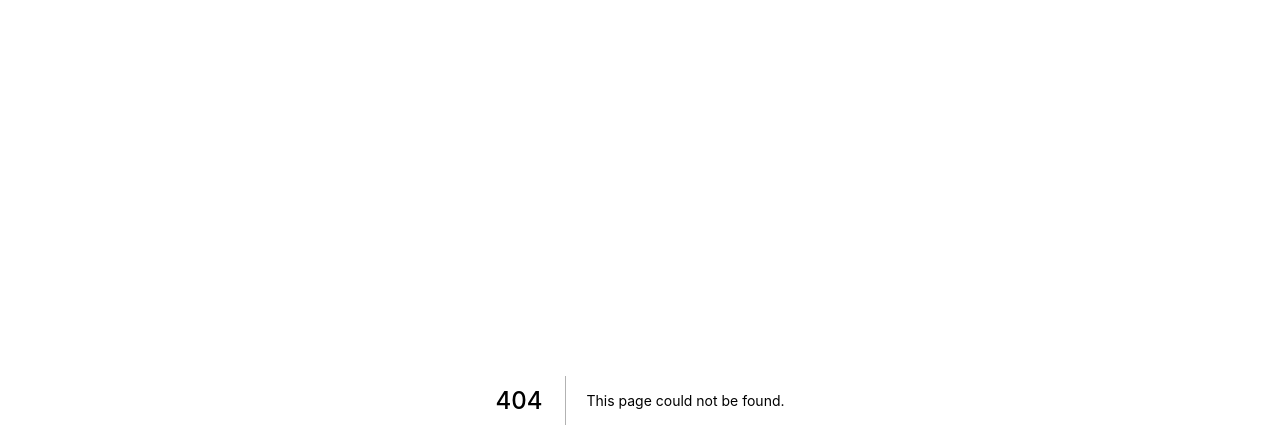
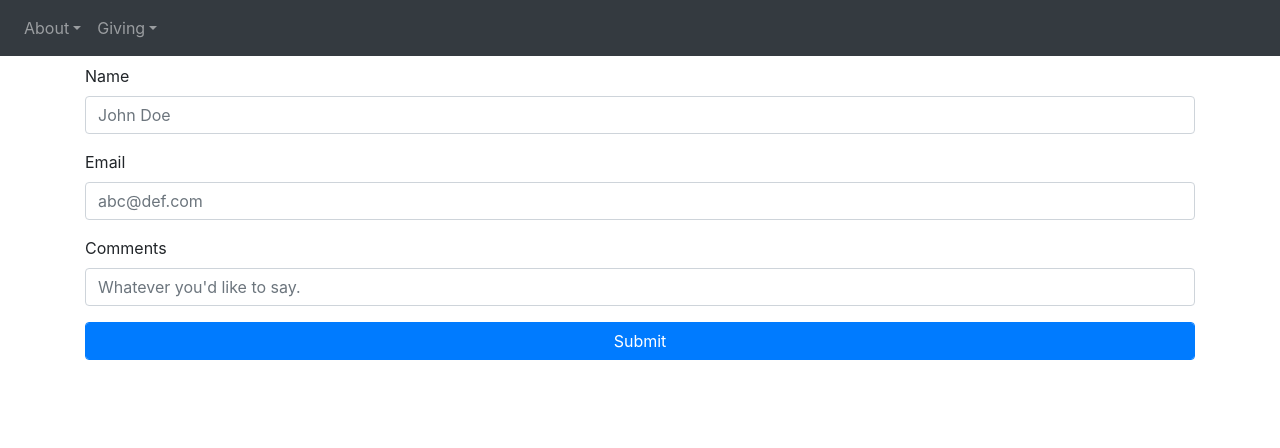
Before and after one commit to agarmu/santas-warehouse, a Next.js app: page /contact in a window 1280 px wide. Before the commit this address had no page. Shown: the top 448 px of the page. Built offline with nearby package versions, Linux system fonts and the light colour scheme.

Commit message:
feat: add Contact system

```diff
--- /dev/null
+++ b/src/components/form.tsx
@@ -0,0 +1,26 @@
+import { FieldProps } from 'formik';
+import { DetailedHTMLProps, InputHTMLAttributes } from 'react';
+
+type InputProps = DetailedHTMLProps<
+  InputHTMLAttributes<HTMLInputElement>,
+  HTMLInputElement
+>;
+type InputFieldProps = { placeholder: string; label: string; id: string };
+export const InputField: React.ReactNode = ({
+  field,
+  id,
+  // form: _,
+  placeholder,
+  label,
+  ...props
+}: FieldProps & InputProps & InputFieldProps) => (
+  <div className="form-group mb-3">
+    <label htmlFor={`formInput-${id}`}>{label}</label>
+    <input
+      {...field}
+      id={`formInput-${id}`}
+      placeholder={placeholder}
+      {...props}
+    />
+  </div>
+);
--- /dev/null
+++ b/src/pages/api/contact.ts
@@ -0,0 +1,48 @@
+import { connectToDatabase } from 'lib/mongodb';
+import { Db } from 'mongodb';
+import { NextApiRequest, NextApiResponse } from 'next';
+
+const dbCollection = `feedback`;
+
+export default async function Hi(req: NextApiRequest, res: NextApiResponse) {
+  if (req.method === `GET`) {
+    const { db }: { db: Db } = await connectToDatabase();
+    const feedback = await db
+      .collection(dbCollection)
+      .find({})
+      .limit(20)
+      .toArray();
+    res.status(200).send(feedback);
+  } else if (req.method === `POST`) {
+    try {
+      const {
+        name,
+        email,
+        comments,
+      }: { name: string; email: string; comments: string } = req.body;
+      const errors: string[] = [];
+      if (!name || name === ``) {
+        errors.push(`Name field not present/invalid.`);
+      }
+      if (email.match(/(.+)@(.+)(\..+)+/g) == null) {
+        errors.push(`Invalid email.`);
+      }
+      if (comments.length === 0) {
+        errors.push(`Comment must be present.`);
+      }
+      if (errors.length > 0) {
+        res.status(400).json({ error: { request: errors } });
+        return;
+      }
+      const { db }: { db: Db } = await connectToDatabase();
+      const feedback = await db
+        .collection(dbCollection)
+        .insertOne({ name, email, comments });
+      res.status(200).send({ success: { id: feedback.insertedId } });
+    } catch (error) {
+      res.status(500).json({ error: { server: error } });
+    }
+  } else {
+    res.status(400).send(`Bad Request`);
+  }
+}
--- a/src/pages/api/getfeedback.ts
+++ /dev/null
@@ -1,8 +0,0 @@
-import { connectToDatabase } from 'lib/mongodb';
-import { NextApiRequest, NextApiResponse } from 'next';
-
-export default async function Hi(_req: NextApiRequest, res: NextApiResponse) {
-  const { db } = await connectToDatabase();
-  const feedback = await db.collection(`feedback`).find({}).limit(20).toArray();
-  res.status(200).send(feedback);
-}
--- /dev/null
+++ b/src/pages/contact.tsx
@@ -0,0 +1,120 @@
+import { InputField } from 'components/form';
+import Layout from 'components/layout';
+import { Formik, Field } from 'formik';
+import * as React from 'react';
+
+const apiEndpoint = `/api/contact`;
+
+interface IProps {
+  type?: string;
+}
+
+interface IState {
+  submitted: boolean;
+  errors: string[];
+}
+
+class Contact extends React.Component<IProps, IState> {
+  constructor(props: IProps) {
+    super(props);
+    this.state = {
+      submitted: false,
+      errors: [],
+    };
+  }
+
+  render(): React.ReactNode {
+    const { errors, submitted } = this.state;
+    return (
+      <div>
+        {errors.length > 0 && (
+          <div className="alert alert-danger">
+            <ul className="list-group">
+              {errors.map((error) => (
+                <li>{error}</li>
+              ))}
+            </ul>
+          </div>
+        )}
+        {submitted ? (
+          <h1 className="text-center">
+            <span className="badge badge-success">
+              Thank you for your input!
+            </span>
+          </h1>
+        ) : (
+          <Formik
+            onSubmit={(data) => {
+              fetch(apiEndpoint, {
+                method: `POST`,
+                mode: `same-origin`,
+                cache: `no-cache`,
+                credentials: `same-origin`,
+                headers: {
+                  'Content-Type': `application/json`,
+                },
+                body: JSON.stringify(data),
+              })
+                .then(async (res) => {
+                  const { status } = res;
+                  const resData = await res.json();
+                  if (status === 200) {
+                    this.setState({ submitted: true });
+                  } else {
+                    this.setState({ submitted: false });
+                    this.setState({ errors: resData.error.request });
+                  }
+                })
+                .catch((err) => {
+                  this.setState({ errors: [`Server error: ${err}`] });
+                  this.setState({ submitted: false });
+                });
+            }}
+            initialValues={{
+              name: ``,
+              email: ``,
+              comments: ``,
+            }}
+          >
+            {({ handleSubmit }) => (
+              <form onSubmit={handleSubmit}>
+                <Field
+                  name="name"
+                  component={InputField}
+                  label="Name"
+                  className="form-control"
+                  placeholder="John Doe"
+                />
+                <Field
+                  name="email"
+                  component={InputField}
+                  label="Email"
+                  className="form-control"
+                  placeholder="abc@def.com"
+                />
+                <Field
+                  name="comments"
+                  component={InputField}
+                  label="Comments"
+                  className="form-control"
+                  placeholder="Whatever you'd like to say."
+                />
+                <button className="form-control btn btn-primary" type="submit">
+                  Submit
+                </button>
+              </form>
+            )}
+          </Formik>
+        )}
+      </div>
+    );
+  }
+}
+
+export default function ContactForm() {
+  return (
+    <Layout title="Contact Us">
+      <Contact />
+    </Layout>
+  );
+}
```
Also changed, not shown: src/pages/feedback.tsx (deleted, +0 -51 lines).
